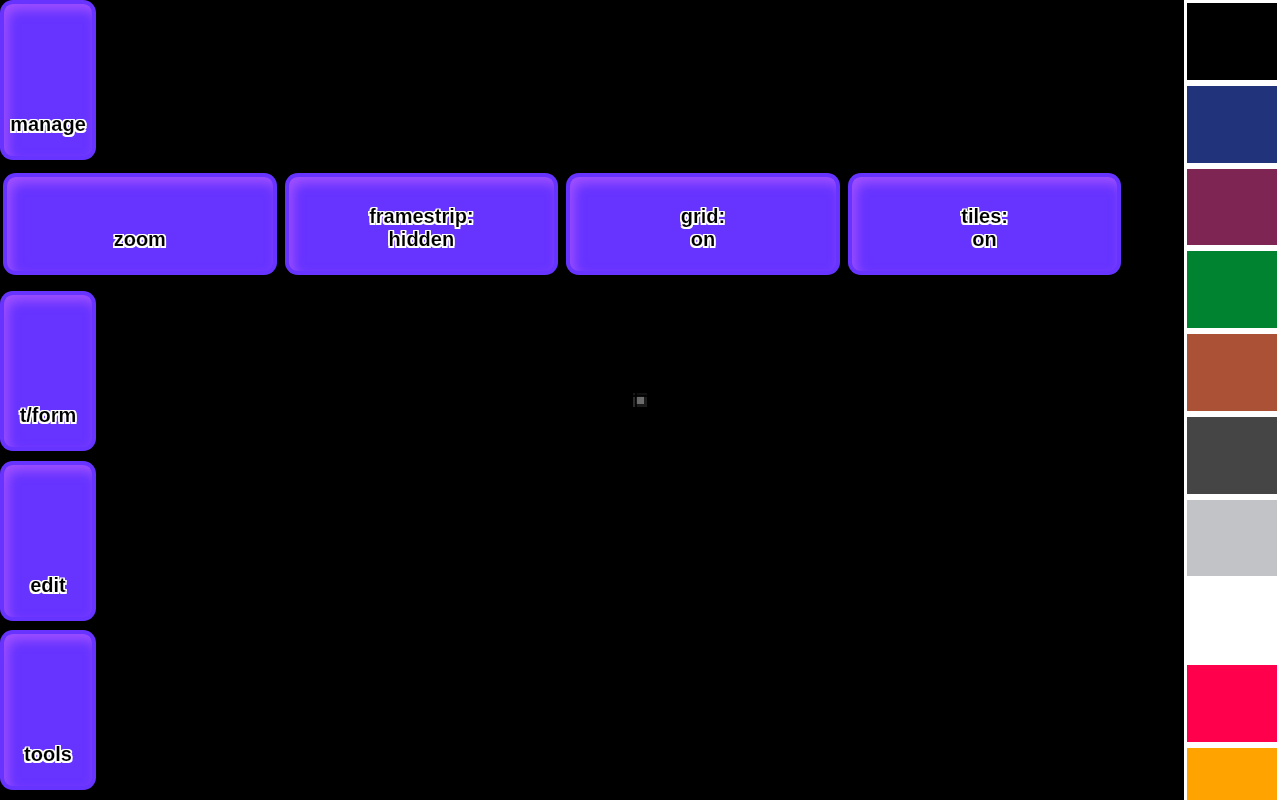
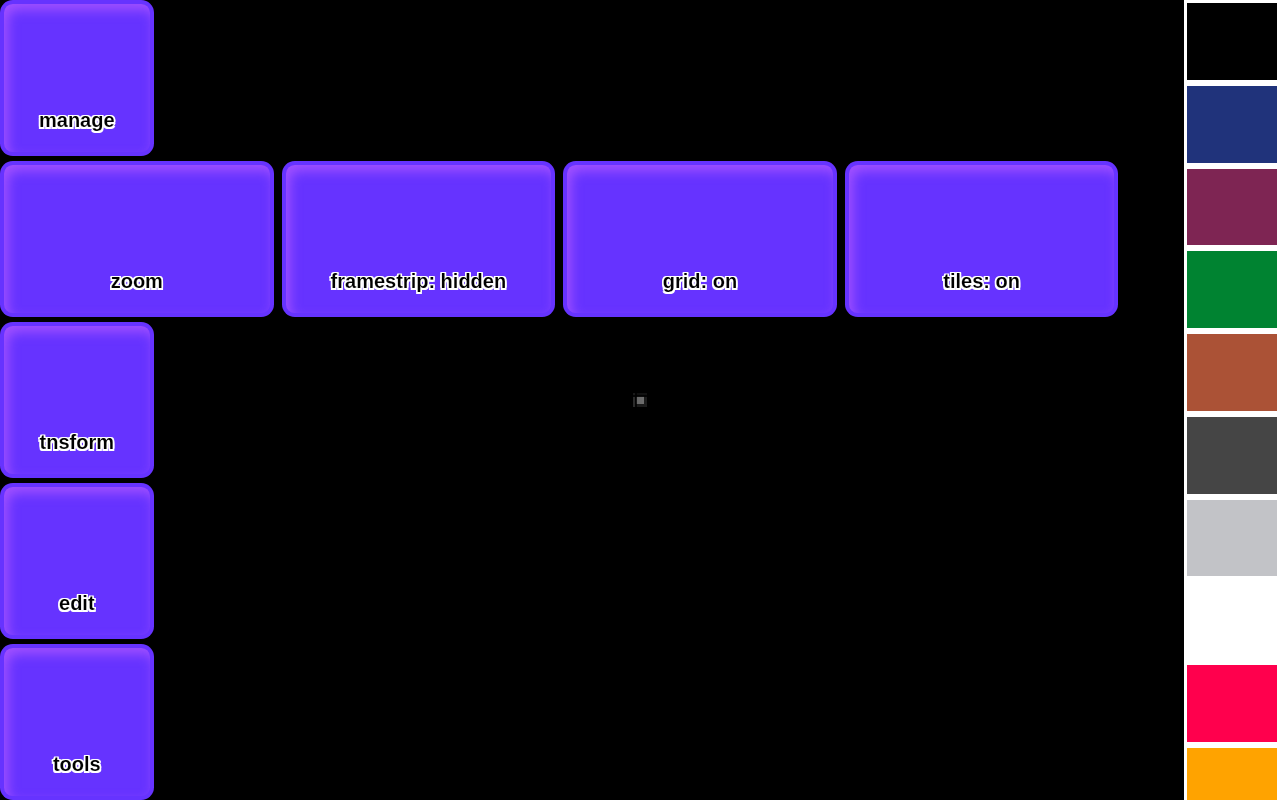
Before and after one commit to clouduboy/microcanvas-pixeldata, a website: page painter/index.html in a window 1280 px wide. Both pictures are taken after a click on the button "view". Shown: the top 800 px of the page. Drawn offline with Linux system fonts and the light colour scheme.

Commit message:
Updated toolbar style for more consistent button sizing

```diff
--- a/painter/index.html
+++ b/painter/index.html
@@ -43,12 +43,15 @@
           <button data-action="view/">view</button>
           <div title="Configure editor view, zoom and grids...">
             <button data-action="view/zoom">zoom</button>
-            <button data-action="view/toggle-framestrip">framestrip:<br>hidden</button>
-            <button data-action="view/toggle-grid">grid:<br>on</button>
-            <button data-action="view/toggle-tiles">tiles:<br>on</button>
+            <button data-action="view/toggle-framestrip">framestrip:
+hidden</button>
+            <button data-action="view/toggle-grid">grid:
+on</button>
+            <button data-action="view/toggle-tiles">tiles:
+on</button>
           </div>
 
-          <button data-action="transform/">t/form</button>
+          <button data-action="transform/">tnsform</button>
           <div title="Transform, rotate, mirror the sprite...">
             <button data-action="transform/pan">pan<!-- nudge up/dn/left/right --></button>
             <button data-action="transform/mirror">mirror <!-- flip horizontal/vertical --></button>
@@ -67,9 +70,11 @@
 
           <button data-action="tool/">tools</button>
           <div title="Tools...">
-            <button data-action="tool/brush">brush:<br>toggle<!-- / pen / eraser / line / box --></button>
+            <button data-action="tool/brush">brush:
+toggle<!-- / pen / eraser / line / box --></button>
             <button data-action="tool/select">select<!-- selection: add / selection: remove / rect / fill--></button>
-            <button data-action="tool/brush-size">size:<br>1<!-- / 2 / 3 / 4 / 5--></button>
+            <button data-action="tool/brush-size">size:
+1<!-- / 2 / 3 / 4 / 5--></button>
           </div>
 <!--
           <button data-set-tool="flip">flip</button>
--- a/painter/ui.css
+++ b/painter/ui.css
@@ -4,7 +4,14 @@
   top: 0;
   width: 12vmin;
   height: 100vh;
+}
 
+.tool-palette {
+  display: grid;
+  grid-gap: .3rem;
+}
+
+.color-palette {
   display: flex;
   flex-direction: column;
 }
@@ -55,7 +62,6 @@
 
 .tool-palette button {
 	background: #0cf;
-	margin-bottom: .2rem;
 }
 .tool-palette button:active {
   background-color: white;
@@ -103,7 +109,6 @@
 
 .tool-palette button {
   background: #63f;
-  margin-bottom: .6rem;
 }
 
 .tool-palette button.current {
@@ -122,13 +127,9 @@
 }
 
 .tool-palette div {
-  flex: 1;
-  width: 16vw;
-  margin-bottom: .2rem;
-  transition: width 1s ease;
+  width: 88vw;
 
   display: none;
-  border: .2rem solid transparent;
 }
 
 
@@ -137,20 +138,21 @@
 }
 .tool-palette > button.open+div {
   display: flex;
-  animation: .5s ease 0s 1 forwards open-toolbox;
+  animation: .3s ease 0s 1 forwards open-toolbox;
 }
 
 @keyframes open-toolbox {
   0% {
-    /*width: 16vw;*/
-    margin-left: -100vw;
+    transform: translateX(-100vw);
   }
   100% {
-    margin-left: 0;
-    width: 88vw;
+    transform: translateX(0);
   }
 }
 
+.tool-palette > button {
+  max-width: 12vw;
+}
 .tool-palette > div > button {
   margin-right: .5rem;
 }
```
